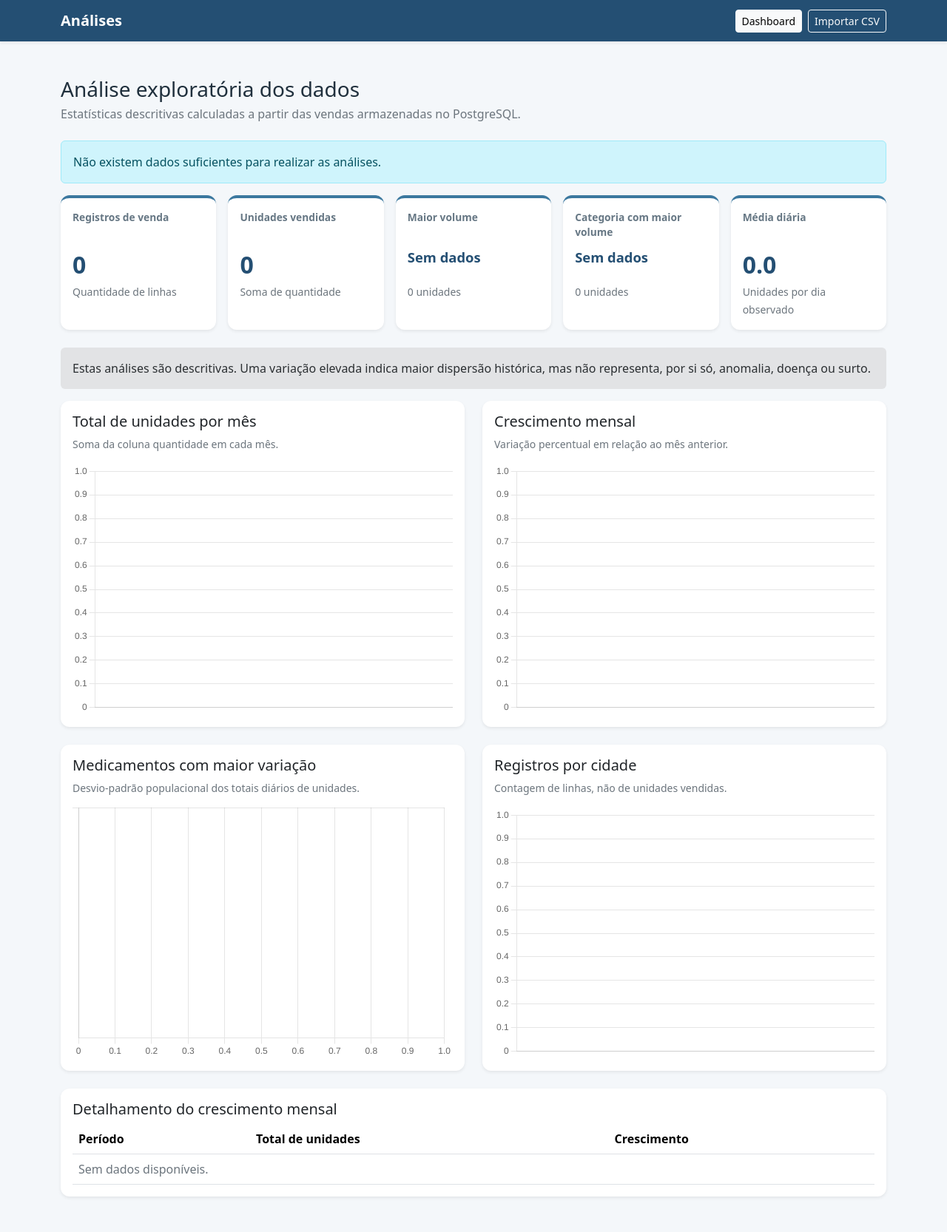
After one commit to Leandrodequadrab/tcc-analise-medicamentos, a Flask app: page /analises in a window 1280 px wide. The commit adds this page. Shown: the whole page at 74% size. Run offline with Flask 3, Linux system fonts and the light colour scheme; parts of the project's set-up code (start-up, migrations or seed data) failed here and were passed over; some libraries are stand-ins or nearby versions.

Commit message:
Etapa 8 - Preparação dos dados reais

```diff
--- a/TCC/app.py
+++ b/TCC/app.py
@@ -7,6 +7,7 @@ from sqlalchemy import URL, text
 from sqlalchemy.exc import SQLAlchemyError
 
 from database import db, inicializar_banco
+from utils.analises import obter_analises
 from utils.dashboard import obter_dados_dashboard
 from utils.importar_csv import ErroValidacaoCSV, importar_vendas_csv
 
@@ -51,6 +52,17 @@ def dashboard():
         "dashboard.html",
         indicadores=dados["indicadores"],
         graficos=dados["graficos"],
+    )
+
+
+@app.route("/analises")
+def analises():
+    dados = obter_analises()
+    return render_template(
+        "analises.html",
+        resumo=dados["resumo"],
+        graficos=dados["graficos"],
+        crescimento_mensal=dados["crescimento_mensal"],
     )
 
 
--- /dev/null
+++ b/TCC/static/css/analises.css
@@ -0,0 +1,53 @@
+:root {
+    --azul-principal: #244f73;
+    --azul-secundario: #3b789f;
+    --fundo: #f4f7fa;
+}
+
+body {
+    min-height: 100vh;
+    background-color: var(--fundo);
+    color: #20303d;
+}
+
+.navbar {
+    background-color: var(--azul-principal);
+}
+
+.resumo-card,
+.chart-card,
+main > .card {
+    border-radius: 12px;
+}
+
+.resumo-card {
+    border-top: 4px solid var(--azul-secundario) !important;
+}
+
+.resumo-titulo {
+    min-height: 42px;
+    margin-bottom: 8px;
+    color: #667784;
+    font-size: 0.86rem;
+    font-weight: 600;
+}
+
+.resumo-valor {
+    margin: 0;
+    color: var(--azul-principal);
+    font-size: 2rem;
+    font-weight: 700;
+}
+
+.resumo-destaque {
+    min-height: 48px;
+    margin: 0;
+    color: var(--azul-principal);
+    font-size: 1.15rem;
+    font-weight: 700;
+}
+
+.chart-container {
+    position: relative;
+    height: 340px;
+}
--- /dev/null
+++ b/TCC/static/js/analises.js
@@ -0,0 +1,95 @@
+const dadosAnalises = JSON.parse(
+    document.getElementById("analises-data").textContent
+);
+
+const azul = "#3b789f";
+const azulClaro = "rgb(59 120 159 / 18%)";
+const cores = ["#244f73", "#3b789f", "#5994b6", "#7cafc8", "#a1c8d8"];
+
+function opcoesPadrao() {
+    return {
+        responsive: true,
+        maintainAspectRatio: false,
+        plugins: {
+            legend: { display: false },
+        },
+        scales: {
+            y: { beginAtZero: true },
+        },
+    };
+}
+
+new Chart(document.getElementById("grafico-mensal"), {
+    type: "bar",
+    data: {
+        labels: dadosAnalises.totais_mensais.labels,
+        datasets: [{
+            label: "Unidades vendidas",
+            data: dadosAnalises.totais_mensais.valores,
+            backgroundColor: azul,
+            borderRadius: 6,
+        }],
+    },
+    options: opcoesPadrao(),
+});
+
+new Chart(document.getElementById("grafico-crescimento"), {
+    type: "line",
+    data: {
+        labels: dadosAnalises.crescimento_mensal.labels,
+        datasets: [{
+            label: "Crescimento (%)",
+            data: dadosAnalises.crescimento_mensal.valores,
+            borderColor: azul,
+            backgroundColor: azulClaro,
+            fill: true,
+            tension: 0.2,
+            spanGaps: false,
+        }],
+    },
+    options: {
+        ...opcoesPadrao(),
+        plugins: {
+            legend: { display: false },
+            tooltip: {
+                callbacks: {
+                    label: (contexto) => `${contexto.parsed.y.toFixed(2)}%`,
+                },
+            },
+        },
+    },
+});
+
+new Chart(document.getElementById("grafico-variacao"), {
+    type: "bar",
+    data: {
+        labels: dadosAnalises.variacao_medicamentos.labels,
+        datasets: [{
+            label: "Desvio-padrão",
+            data: dadosAnalises.variacao_medicamentos.valores,
+            backgroundColor: cores,
+            borderRadius: 6,
+        }],
+    },
+    options: {
+        ...opcoesPadrao(),
+        indexAxis: "y",
+        scales: {
+            x: { beginAtZero: true },
+        },
+    },
+});
+
+new Chart(document.getElementById("grafico-cidades"), {
+    type: "bar",
+    data: {
+        labels: dadosAnalises.registros_cidades.labels,
+        datasets: [{
+            label: "Registros de venda",
+            data: dadosAnalises.registros_cidades.valores,
+            backgroundColor: cores,
+            borderRadius: 6,
+        }],
+    },
+    options: opcoesPadrao(),
+});
--- /dev/null
+++ b/TCC/templates/analises.html
@@ -0,0 +1,173 @@
+<!DOCTYPE html>
+<html lang="pt-BR">
+<head>
+    <meta charset="UTF-8">
+    <meta name="viewport" content="width=device-width, initial-scale=1.0">
+    <title>Análises Exploratórias</title>
+    <link
+        href="https://cdn.jsdelivr.net/npm/bootstrap@5.3.8/dist/css/bootstrap.min.css"
+        rel="stylesheet"
+        integrity="sha384-sRIl4kxILFvY47J16cr9ZwB07vP4J8+LH7qKQnuqkuIAvNWLzeN8tE5YBujZqJLB"
+        crossorigin="anonymous"
+    >
+    <link rel="stylesheet" href="{{ url_for('static', filename='css/analises.css') }}">
+</head>
+<body>
+    <nav class="navbar navbar-dark shadow-sm">
+        <div class="container">
+            <a class="navbar-brand fw-semibold" href="{{ url_for('analises') }}">Análises</a>
+            <div class="d-flex gap-2">
+                <a class="btn btn-light btn-sm" href="{{ url_for('dashboard') }}">Dashboard</a>
+                <a class="btn btn-outline-light btn-sm" href="{{ url_for('index') }}">Importar CSV</a>
+            </div>
+        </div>
+    </nav>
+
+    <main class="container py-4 py-lg-5">
+        <header class="mb-4">
+            <h1 class="h3 mb-1">Análise exploratória dos dados</h1>
+            <p class="text-secondary mb-0">
+                Estatísticas descritivas calculadas a partir das vendas armazenadas no PostgreSQL.
+            </p>
+        </header>
+
+        {% if resumo.total_registros == 0 %}
+            <div class="alert alert-info" role="alert">
+                Não existem dados suficientes para realizar as análises.
+            </div>
+        {% endif %}
+
+        <section class="row g-3 mb-4" aria-label="Resumo das análises">
+            <div class="col-12 col-md-6 col-xl">
+                <article class="card resumo-card h-100 border-0 shadow-sm">
+                    <div class="card-body">
+                        <p class="resumo-titulo">Registros de venda</p>
+                        <p class="resumo-valor">{{ resumo.total_registros }}</p>
+                        <small class="text-secondary">Quantidade de linhas</small>
+                    </div>
+                </article>
+            </div>
+            <div class="col-12 col-md-6 col-xl">
+                <article class="card resumo-card h-100 border-0 shadow-sm">
+                    <div class="card-body">
+                        <p class="resumo-titulo">Unidades vendidas</p>
+                        <p class="resumo-valor">{{ resumo.total_unidades }}</p>
+                        <small class="text-secondary">Soma de quantidade</small>
+                    </div>
+                </article>
+            </div>
+            <div class="col-12 col-md-6 col-xl">
+                <article class="card resumo-card h-100 border-0 shadow-sm">
+                    <div class="card-body">
+                        <p class="resumo-titulo">Maior volume</p>
+                        <p class="resumo-destaque">{{ resumo.medicamento_maior_volume.nome }}</p>
+                        <small class="text-secondary">
+                            {{ resumo.medicamento_maior_volume.unidades }} unidades
+                        </small>
+                    </div>
+                </article>
+            </div>
+            <div class="col-12 col-md-6 col-xl">
+                <article class="card resumo-card h-100 border-0 shadow-sm">
+                    <div class="card-body">
+                        <p class="resumo-titulo">Categoria com maior volume</p>
+                        <p class="resumo-destaque">{{ resumo.categoria_maior_volume.nome }}</p>
+                        <small class="text-secondary">
+                            {{ resumo.categoria_maior_volume.unidades }} unidades
+                        </small>
+                    </div>
+                </article>
+            </div>
+            <div class="col-12 col-md-6 col-xl">
+                <article class="card resumo-card h-100 border-0 shadow-sm">
+                    <div class="card-body">
+                        <p class="resumo-titulo">Média diária</p>
+                        <p class="resumo-valor">{{ resumo.media_diaria }}</p>
+                        <small class="text-secondary">Unidades por dia observado</small>
+                    </div>
+                </article>
+            </div>
+        </section>
+
+        <div class="alert alert-secondary border-0" role="note">
+            Estas análises são descritivas. Uma variação elevada indica maior dispersão histórica,
+            mas não representa, por si só, anomalia, doença ou surto.
+        </div>
+
+        <section class="row g-4" aria-label="Visualizações exploratórias">
+            <div class="col-12 col-xl-6">
+                <article class="card chart-card h-100 border-0 shadow-sm">
+                    <div class="card-body">
+                        <h2 class="h5">Total de unidades por mês</h2>
+                        <p class="text-secondary small">Soma da coluna quantidade em cada mês.</p>
+                        <div class="chart-container"><canvas id="grafico-mensal"></canvas></div>
+                    </div>
+                </article>
+            </div>
+            <div class="col-12 col-xl-6">
+                <article class="card chart-card h-100 border-0 shadow-sm">
+                    <div class="card-body">
+                        <h2 class="h5">Crescimento mensal</h2>
+                        <p class="text-secondary small">Variação percentual em relação ao mês anterior.</p>
+                        <div class="chart-container"><canvas id="grafico-crescimento"></canvas></div>
+                    </div>
+                </article>
+            </div>
+            <div class="col-12 col-xl-6">
+                <article class="card chart-card h-100 border-0 shadow-sm">
+                    <div class="card-body">
+                        <h2 class="h5">Medicamentos com maior variação</h2>
+                        <p class="text-secondary small">
+                            Desvio-padrão populacional dos totais diários de unidades.
+                        </p>
+                        <div class="chart-container"><canvas id="grafico-variacao"></canvas></div>
+                    </div>
+                </article>
+            </div>
+            <div class="col-12 col-xl-6">
+                <article class="card chart-card h-100 border-0 shadow-sm">
+                    <div class="card-body">
+                        <h2 class="h5">Registros por cidade</h2>
+                        <p class="text-secondary small">Contagem de linhas, não de unidades vendidas.</p>
+                        <div class="chart-container"><canvas id="grafico-cidades"></canvas></div>
+                    </div>
+                </article>
+            </div>
+        </section>
+
+        <section class="card border-0 shadow-sm mt-4">
+            <div class="card-body">
+                <h2 class="h5">Detalhamento do crescimento mensal</h2>
+                <div class="table-responsive">
+                    <table class="table align-middle mb-0">
+                        <thead>
+                            <tr>
+                                <th>Período</th>
+                                <th>Total de unidades</th>
+                                <th>Crescimento</th>
+                            </tr>
+                        </thead>
+                        <tbody>
+                            {% for item in crescimento_mensal %}
+                                <tr>
+                                    <td>{{ item.periodo }}</td>
+                                    <td>{{ item.total_unidades }}</td>
+                                    <td>{{ item.exibicao }}</td>
+                                </tr>
+                            {% else %}
+                                <tr>
+                                    <td colspan="3" class="text-secondary">Sem dados disponíveis.</td>
+                                </tr>
+                            {% endfor %}
+                        </tbody>
+                    </table>
+                </div>
+            </div>
+        </section>
+    </main>
+
+    <script id="analises-data" type="application/json">{{ graficos | tojson }}</script>
+    <script src="https://cdn.jsdelivr.net/npm/chart.js@4.5.1/dist/chart.umd.min.js"></script>
+    <script src="{{ url_for('static', filename='js/analises.js') }}"></script>
+</body>
+</html>
```
Also changed, not shown: TCC/templates/dashboard.html (+8 -3 lines), TCC/utils/analises.py (added, +192 -0 lines).
